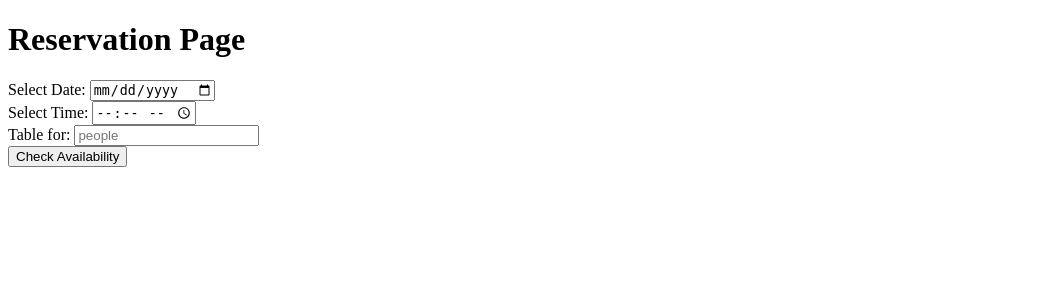
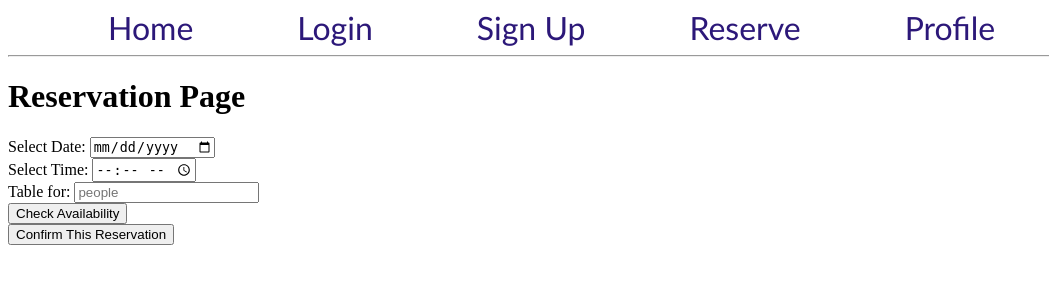
Before and after one commit to HannahW234/COSC4351-Group-56-Project, a Flask app: template templates/reservation.html in a window 1280 px wide. Shown: the top 300 px of the page, without its empty margins (0-1049 px from the left). Run offline with Flask 2, Linux system fonts and the light colour scheme; the template is opened without the code that fills it, so the values that code supplies are empty.

Commit message:
added header and set up payment frontend

```diff
--- a/main.py
+++ b/main.py
@@ -10,11 +10,11 @@ create_user_information_database()
 def home():
   return render_template("index.html")
 
-@app.route('/login', methods=["POST"])
+@app.route('/login', methods=["POST", "GET"])
 def login_page():
   return render_template('login.html')
 
-@app.route('/confirmation', methods=["POST"])
+@app.route('/confirmation', methods=["POST", "GET"])
 def confirmation_page():
   name = request.form['name']
   email = request.form['email']
@@ -29,11 +29,15 @@ def confirmation_page():
 def registration_page():
   return render_template("registration.html")
 
-@app.route('/reservation', methods=["POST"])
+@app.route('/reservation', methods=["POST", "GET"])
 def reservation_page():
   return render_template("reservation.html")
 
-@app.route('/newuser', methods=["POST"])
+@app.route('/payment', methods=["POST"])
+def payment_page():
+  return render_template("payment.html")
+
+@app.route('/newuser', methods=["POST", "GET"])
 def creating_new_user_page():
   name = request.form['name']
   email = request.form['email']
--- /dev/null
+++ b/templates/header.html
@@ -0,0 +1,29 @@
+<!DOCTYPE html>
+<html lang="en">
+<head>
+    <meta charset="UTF-8">
+    <title>{% block title %} {% endblock %} Flask App</title>
+    <style>
+        nav a {
+            color: #2c1879;
+            font-size: 2em;
+            font-family: "Gill Sans";
+            margin-left: 100px;
+            text-decoration: none;
+        }
+    </style>
+</head>
+<body>
+    <nav>
+        <a href="/">Home</a>
+        <a href="/login">Login</a>
+        <a href="/registration">Sign Up</a>
+        <a href="/reservation">Reserve</a>
+        <a href="/profile"> Profile</a>
+    </nav>
+    <hr>
+    <div class="content">
+        {% block content %} {% endblock %}
+    </div>
+</body>
+</html>
--- a/templates/index.html
+++ b/templates/index.html
@@ -1,3 +1,5 @@
+{% extends 'header.html' %}
+{% block content %}
 <!DOCTYPE html>
 <html lang="en">
 <head>
@@ -14,3 +16,4 @@
     </form>
 </body>
 </html>
+{% endblock %}
--- a/templates/login.html
+++ b/templates/login.html
@@ -1,3 +1,5 @@
+{% extends 'header.html' %}
+{% block content %}
 <!DOCTYPE html>
 <html lang="en">
 <head>
@@ -24,3 +26,4 @@
 <!--    </div>-->
 </body>
 </html>
+{% endblock %}
--- a/templates/registration.html
+++ b/templates/registration.html
@@ -1,3 +1,5 @@
+{% extends 'header.html' %}
+{% block content %}
 <!DOCTYPE html>
 <html lang="en">
 <head>
@@ -16,3 +18,4 @@
     </form>
 </body>
 </html>
+{% endblock %}
--- a/templates/reservation.html
+++ b/templates/reservation.html
@@ -1,3 +1,5 @@
+{% extends 'header.html' %}
+{% block content %}
 <!DOCTYPE html>
 <html lang="en">
 <head>
@@ -24,6 +26,10 @@
         <br>
           <input type="submit" name="check" value="Check Availability">
         </form>
+        <form action="/payment" method="post">
+          <button>Confirm This Reservation</button>
+        </form>
     </div>
 </body>
 </html>
+{% endblock %}
```
Also changed, not shown: tableDatabase.py (+71 -61 lines), templates/payment.html (added, +20 -0 lines), customer.db.
